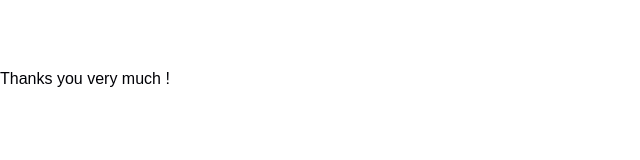
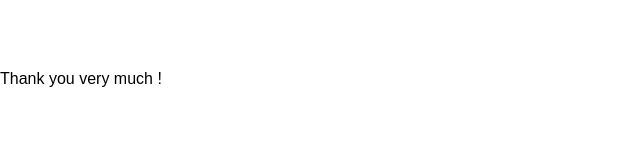
Before and after one commit to ChucKN0risK/Photographers-References, a website: page thanks.html in a window 1280 px wide. Shown: the full height of the page, 0-640 px from the left. Drawn offline with Linux system fonts and the light colour scheme.

Commit message:
Fix typo

```diff
--- a/thanks.html
+++ b/thanks.html
@@ -11,7 +11,7 @@
 </head>
 
 <body>
-  Thanks you very much !
+  Thank you very much !
 </body>
 
 </html>
```
